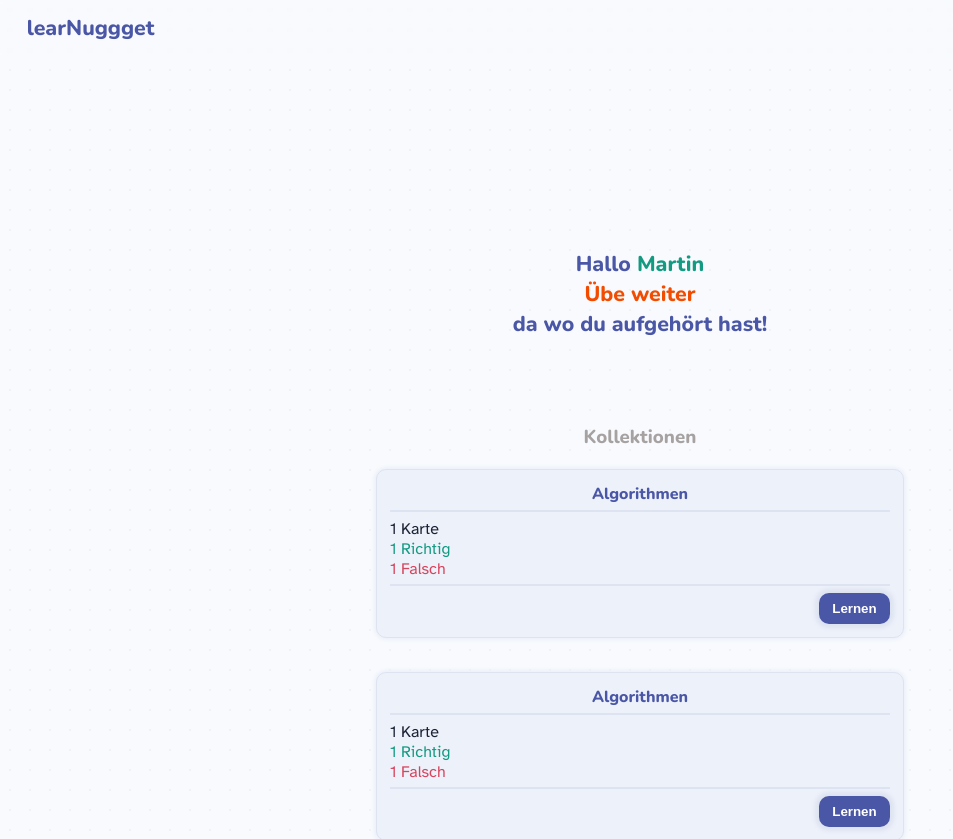
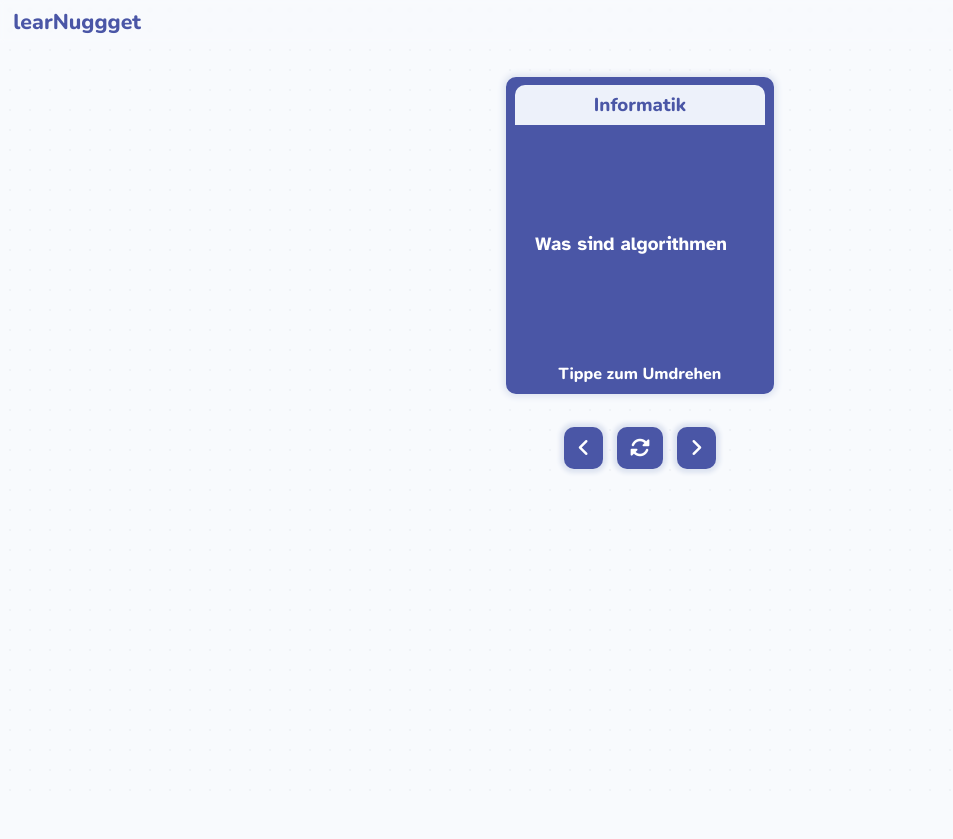
Before and after one commit to MartinNagypal/learNuggget, a Svelte app: page / in a window 1280 px wide. Shown: the top 839 px of the page, without its empty margins (0-953 px from the left). After the commit the page ends 800 px from the top, so only its background shows below. Built offline with nearby package versions, Linux system fonts and the light colour scheme.

Commit message:
design and logic imporvements

```diff
--- a/src/App.svelte
+++ b/src/App.svelte
@@ -1,8 +1,10 @@
 <script>
   import Card from './lib/Card.svelte';
   import Homepage from './pages/Homepage.svelte';
+  import LearningPage from "./pages/LearningPage.svelte";
 </script>
 
 <main>
-  <Homepage />
+ <!-- <Homepage /> -->
+  <LearningPage/>
 </main>
--- a/src/lib/Card.svelte
+++ b/src/lib/Card.svelte
@@ -1,6 +1,29 @@
 <script>
     import '../style/Card.css';
-    let text = "Card";
+    let {collection, text, answer, site, nextCardRight, nextCardLeft} = $props();
+
+
 </script>
 
-<h1>{text}</h1>
+<div class="card">
+    {#if site === 0}
+        <div class="content">
+            <div class="cardTop">{collection}</div>
+            <div class="cardContent">{text}</div>
+            <div class="cardBottom">
+                Tippe zum Umdrehen
+            </div>
+        </div>
+    {:else}
+        <div class="content">
+            <div class="cardTop">{collection}</div>
+            <div class="question">{text}</div>
+            <div class="answer"> {answer}</div>
+            <div class="actions">
+                <button class="failedButton button">Falsch</button>
+                <button class="successButton button">Richtig</button>
+            </div>
+        </div>
+    {/if}
+
+</div>
--- a/src/lib/Collection.svelte
+++ b/src/lib/Collection.svelte
@@ -1,18 +1,18 @@
 <script>
     import '../style/Collection.css';
-    let name = "Algorithmen"
-    let count = 1;
-    let progress = 67;
+    let {name} = $props();
 </script>
 
 <div class="collection">
     <div class="name">{name}</div>
     <div class="stats">
-        <div>{count} Karte</div>
-        <div style="color: var(--success-color)">{count} Richtig</div>
-        <div style="color: var(--failure-color)">{count} Falsch</div>
+        coming soon...
     </div>
     <div class="actions">
+        <div class="modifyButtons">
+            <button class="standardButton"><i class="fa-solid fa-pen"></i></button>
+            <button class="dangerButton"><i class="fa-solid fa-trash"></i></button>
+        </div>
         <button class="standardButton">Lernen</button>
     </div>
 </div>
--- a/src/pages/Homepage.svelte
+++ b/src/pages/Homepage.svelte
@@ -4,6 +4,7 @@
     import Topbar from '../lib/Topbar.svelte'
 
     let name = "Martin"
+    let collections = ["Algorithmen", "Mathe", "Binärsysteme"]
 </script>
 
 <main class="homepage">
@@ -14,7 +15,7 @@
         <span> da wo du aufgehört hast!</span>
     </div>
     <h3>Kollektionen</h3>
-    <Collection />
-    <Collection />
-    <Collection />
+    {#each collections as collection}
+        <Collection name="{collection}"/>
+    {/each}
 </main>
--- /dev/null
+++ b/src/pages/LearningPage.svelte
@@ -0,0 +1,56 @@
+<script>
+    import '../style/LearningPage.css'
+    import Topbar from '../lib/Topbar.svelte'
+    import Card from '../lib/Card.svelte'
+
+    let name = "Informatik"
+    let card = "Was ist Skefkenlnln<swjldna wkjndj kwand nwajdn wajkbdkwabd aortingmaorting aorting aorting"
+    let antwort ="aortingaorting aorting aorting aorting aortingaorting aorting aorting aorting"
+    let site = $state(0);
+
+    function changeSite(){
+        if(site === 0){
+            site = 1;
+        }
+        else {
+            site = 0;
+        }
+    }
+
+    class CardElement {
+        constructor(question, answer) {
+            this.question = question;
+            this.answer = answer;
+        }
+    }
+
+    const cards = [
+        new CardElement("Was sind algorithmen", "Rezepte für Programme"),
+        new CardElement("Was ist Bogo Sort", "Effizienteste Sortieralgorithmus der Welt"),
+        new CardElement("Was ist die beste Progammiersprache", "Python"),
+    ]
+
+    let currentCard = $state(0);
+
+    function nextCard(){
+        currentCard += 1;
+    }
+
+    function previousCard(){
+        currentCard -= 1;
+    }
+
+</script>
+
+<div class="main">
+    <Topbar/>
+    <div class="pageContent">
+        <Card collection={name} text={cards[currentCard].question} answer={cards[currentCard].answer} site={site}/>
+
+        <div class="actions">
+            <button class="standardButton" onclick={previousCard}><i class="fa-solid fa-angle-left fa-xl"></i></button>
+            <button class="standardButton" onclick={changeSite}><i class="fa-solid fa-rotate fa-xl"></i></button>
+            <button class="standardButton" onclick={nextCard}><i class="fa-solid fa-angle-right fa-xl"></i></button>
+        </div>
+    </div>
+</div>
--- a/src/style/Card.css
+++ b/src/style/Card.css
@@ -0,0 +1,116 @@
+.card {
+    border: 2pt solid var(--accent-secondary);
+    border-radius: var(--border-radius-primary);
+    min-width: 250px;
+    max-width: min(75%, 400px);
+    min-height: 300px;
+
+    background-color: var(--accent-secondary);
+    box-shadow: 0 0 5pt 2pt var(--border-color);
+
+    display:flex;
+    flex-direction: row;
+    padding: 5pt;
+    color: var(--text-color-white);
+}
+
+.content {
+    flex: 1;
+    min-width: 100%;
+
+    display: flex;
+    flex-direction: column;
+    justify-content: space-between;
+    align-items: center;
+
+    font-size: var(--font-size-middle);
+}
+
+.cardTop{
+    width: 100%;
+    border-top-left-radius: var(--border-radius-primary);
+    border-top-right-radius: var(--border-radius-primary);
+    background-color: var(--accent-surface);
+
+    padding: 5pt;
+    box-sizing: border-box;
+
+    display: flex;
+    align-items: center;
+    justify-content: center;
+
+    font-family: var(--font-header);
+    color: var(--accent-secondary);
+}
+
+.cardContent{
+    color: var(--text-color-white);
+    font-weight: bold;
+
+    width: 100%;
+    height: 100%;
+    display:flex;
+    justify-content: left;
+    align-items: center;
+    box-sizing: border-box;
+    padding: 15pt;
+}
+
+.cardBottom{
+    font-family: var(--font-header);
+    font-size: var(--font-size-primary);
+}
+
+.actions {
+    width: 100%;
+    display: flex;
+    flex-direction: column;
+    justify-content: space-evenly;
+    gap: 10pt;
+}
+
+.button {
+    padding: 6pt 10pt;
+    border-style: none;
+    border-radius: var(--border-radius-primary);
+    font-weight: bold;
+    color: var(--text-color-white);
+    transition: all 0.15s;
+
+    width: 100%;
+}
+
+.successButton {
+    background-color: var(--success-color);
+}
+
+.failedButton {
+    background-color: var(--failure-color);
+}
+
+.failedButton:hover {
+    background-color: color-mix(in srgb, var(--failure-color), white 10%);
+}
+
+.successButton:hover {
+    background-color: color-mix(in srgb, var(--success-color), white 10%);
+}
+
+.button:active {
+    transform: scale(0.9);
+}
+
+.question {
+    padding: 15pt;
+    box-sizing: border-box;
+    font-family: var(--font-header);
+    width: 100%;
+    display: flex;
+    justify-content: left;
+}
+
+.answer{
+    padding: 15pt;
+    margin-bottom: auto;
+    font-size: var(--font-size-big);
+}
--- a/src/style/Collection.css
+++ b/src/style/Collection.css
@@ -33,3 +33,16 @@
     padding-bottom: 4pt;
     border-bottom: 1.5pt solid var(--border-color);
 }
+
+.actions {
+    display: flex;
+    flex-direction: row;
+    justify-content: space-between;
+}
+
+.modifyButtons{
+    display: flex;
+    flex-direction: row;
+    justify-content: left;
+    gap: 5pt;
+}
--- /dev/null
+++ b/src/style/LearningPage.css
@@ -0,0 +1,32 @@
+.main{
+    display: flex;
+    flex-direction: column;
+    gap: 25pt;
+    justify-content: center;
+}
+
+.pageContent{
+    display: flex;
+    flex-direction: column;
+    justify-content: center;
+    align-items: center;
+    gap: 25pt;
+}
+
+h2{
+    font-family: var(--font-header);
+    color: var(--accent-primary)s
+}
+
+.standardButton {
+    padding: 10pt !important;
+}
+
+.actions {
+    display: flex;
+    flex-direction: row;
+    justify-content: center;
+    gap: 10pt;
+
+    margin-top: auto;
+}
--- a/src/style/main.css
+++ b/src/style/main.css
@@ -1,13 +1,16 @@
 @import url('https://fonts.googleapis.com/css2?family=Nunito:wght@800&family=Atkinson+Hyperlegible:wght@400;700&display=swap');
+@import url('https://fonts.googleapis.com/css2?family=Plus+Jakarta+Sans:wght@400;500;800&display=swap');
+
 
 :root {
     --primary-bg: #F8FAFD;
-    --accent-primary: #F24C00;
+    --accent-primary: #F26B21;
     --accent-secondary: #4A56A6;
     --accent-surface: #EDF1FA;
     --border-color: #DDE3F0;
     --text-color: #1B2233;
     --text-color-secondary: #a6a2a2;
+    --text-color-white: white;
     --success-color: #159A82;
     --failure-color: #D6455D;
 
@@ -36,12 +39,6 @@ html, body {
     font-size: var(--font-size-primary);
 }
 
-.actions {
-    display: flex;
-    flex-direction: row;
-    justify-content: right;
-}
-
 .standardButton{
     padding: 6pt 10pt;
     background-color: var(--accent-secondary);
@@ -50,5 +47,32 @@ html, body {
     border-style: none;
     border-radius: var(--border-radius-primary);
     font-weight: bold;
+    transition: all 0.15s;
+}
 
+.standardButton:hover {
+    background-color: color-mix(in srgb, var(--accent-secondary), white 10%);
 }
+
+.standardButton:active {
+    transform: scale(0.9);
+}
+
+.dangerButton{
+    padding: 6pt 10pt;
+    background-color: var(--failure-color);
+    color: white;
+    box-shadow: 0 0 3pt 3pt var(--border-color);
+    border-style: none;
+    border-radius: var(--border-radius-primary);
+    font-weight: bold;
+    transition: all 0.15s;
+}
+
+.dangerButton:hover {
+    background-color: color-mix(in srgb, var(--failure-color), white 10%);
+}
+
+.dangerButton:active {
+    transform: scale(0.9);
+}
```
